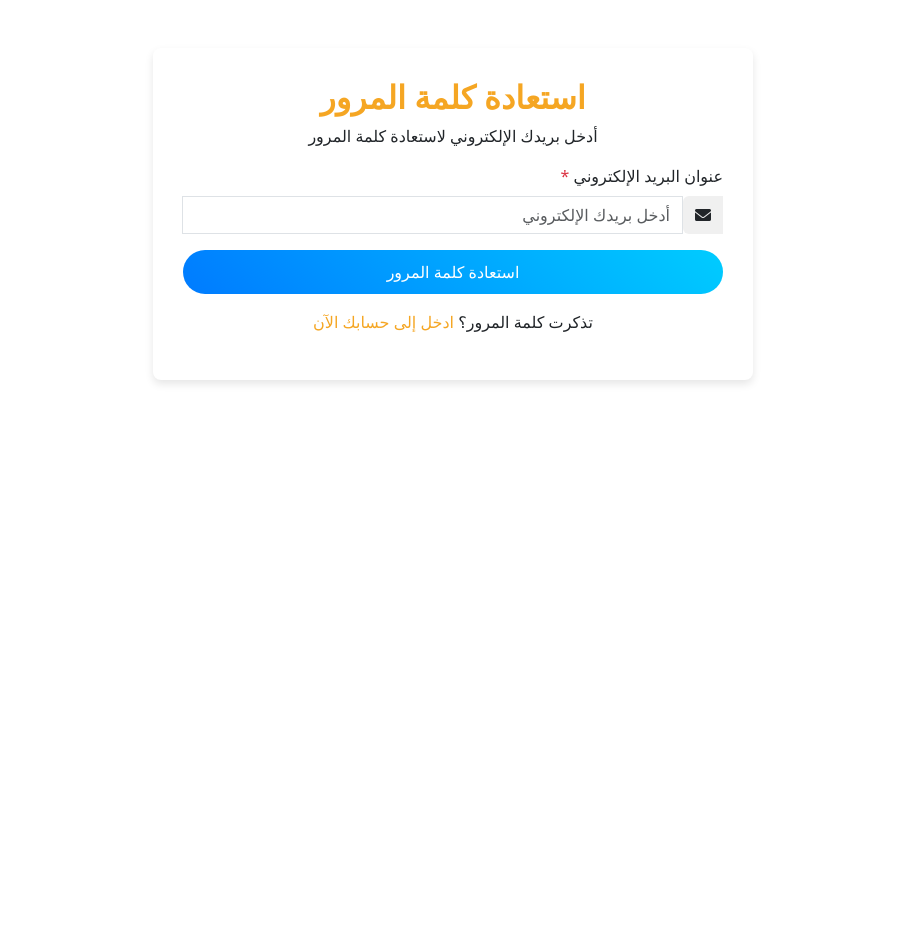
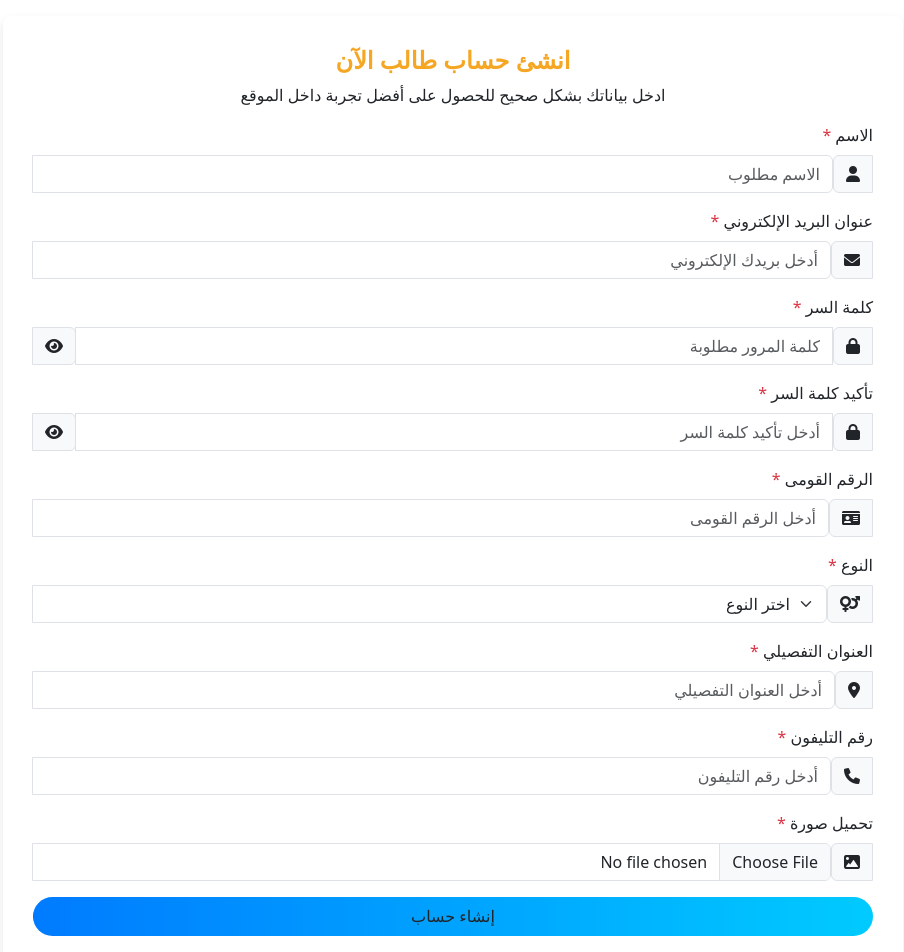
Before and after one commit to abdelrahmanlghorab/E-Learning-Front, an Angular app: page / in a window 1280 px wide. Shown: the top 952 px of the page, without its empty margins (187-1091 px from the left). Before the commit the page ends 800 px from the top, so only its background shows below. Built offline with nearby package versions, Linux system fonts and the light colour scheme.

Commit message:
edit StudentSignUp page

```diff
--- a/src/app/Auth/Registeration/student-sign-up/student-sign-up.component.css
+++ b/src/app/Auth/Registeration/student-sign-up/student-sign-up.component.css
@@ -32,18 +32,25 @@ body {
     border-color: #007bff;
 }
 
-.btn-primary {
-    background: linear-gradient(45deg, #007bff, #00ccff);
-    border: none;
-    padding: 10px 15px;
-    font-size: 16px;
-}
+.main-btn {
+    padding: 0.4rem 1rem;
+    color: var(--bg);
+    background: linear-gradient(
+        90deg,
+        var(--wave1, #007bff ),
+        var(--wave2,#00ccff ) 51%,
+        var(--wave1,  rgb(0 107 179))
+      )
+      var(--x, 0) / 200%;
+    scale: 1;
+    transition: 0.4s;
+  }
 
-.btn-primary:hover {
-    background: linear-gradient(45deg, #0056b3, #00b2d6);
-    box-shadow: 0 8px 20px rgba(0, 0, 0, 0.15);
-}
 
+  .main-btn:hover {
+    scale: 0.995;
+    --x: 100%;
+  }
 h2 {
     color: #f5a623;
     font-weight: bold;
--- a/src/app/Auth/Registeration/student-sign-up/student-sign-up.component.html
+++ b/src/app/Auth/Registeration/student-sign-up/student-sign-up.component.html
@@ -57,8 +57,66 @@
             <small>كلمات المرور غير متطابقة.</small>
           </div>
         </div>
+        <div class="mb-3">
+          <label for="nationalId" class="form-label">الرقم القومى <span class="text-danger">*</span></label>
+          <div class="input-group">
+              <span class="input-group-text"><i class="fas fa-id-card"></i></span>
+              <input type="text" id="nationalId" class="form-control" placeholder="أدخل الرقم القومى" formControlName="nationalId">
+          </div>
+          <div *ngIf="f['nationalId'].invalid && (f['nationalId'].dirty || f['nationalId'].touched)" class="text-danger">
+              <small *ngIf="f['nationalId'].errors?.['required']">الرقم القومي مطلوب.</small>
+              <small *ngIf="f['nationalId'].errors?.['pattern']">الرقم القومي غير صحيح.</small>
+          </div>
+      </div>
 
-        <button type="submit" class="btn btn-primary rounded-5 custom-button w-100" [disabled]="registerForm.invalid">إنشاء حساب</button>
+      <div class="mb-3">
+          <label for="gender" class="form-label">النوع <span class="text-danger">*</span></label>
+          <div class="input-group">
+              <span class="input-group-text"><i class="fas fa-venus-mars"></i></span>
+              <select id="gender" class="form-select" formControlName="gender">
+                  <option value="" disabled selected>اختر النوع</option>
+                  <option value="male">ذكر</option>
+                  <option value="female">أنثى</option>
+              </select>
+          </div>
+          <div *ngIf="f['gender'].invalid && (f['gender'].dirty || f['gender'].touched)" class="text-danger">
+              <small *ngIf="f['gender'].errors?.['required']">النوع مطلوب.</small>
+          </div>
+      </div>
+
+      <div class="mb-3">
+          <label for="address" class="form-label">العنوان التفصيلي <span class="text-danger">*</span></label>
+          <div class="input-group">
+              <span class="input-group-text"><i class="fas fa-map-marker-alt"></i></span>
+              <input type="text" id="address" class="form-control" placeholder="أدخل العنوان التفصيلي" formControlName="address">
+          </div>
+          <div *ngIf="f['address'].invalid && (f['address'].dirty || f['address'].touched)" class="text-danger">
+              <small *ngIf="f['address'].errors?.['required']">العنوان مطلوب.</small>
+          </div>
+      </div>
+
+      <div class="mb-3">
+          <label for="phone" class="form-label">رقم التليفون <span class="text-danger">*</span></label>
+          <div class="input-group">
+              <span class="input-group-text"><i class="fas fa-phone"></i></span>
+              <input type="text" id="phone" class="form-control" placeholder="أدخل رقم التليفون" formControlName="phone">
+          </div>
+          <div *ngIf="f['phone'].invalid && (f['phone'].dirty || f['phone'].touched)" class="text-danger">
+              <small *ngIf="f['phone'].errors?.['required']">رقم التليفون مطلوب.</small>
+              <small *ngIf="f['phone'].errors?.['pattern']">رقم التليفون غير صحيح.</small>
+          </div>
+      </div>
+
+      <div class="mb-3">
+          <label for="profilePicture" class="form-label">تحميل صورة <span class="text-danger">*</span></label>
+          <div class="input-group">
+              <span class="input-group-text"><i class="fas fa-image"></i></span>
+              <input type="file" id="profilePicture" class="form-control" formControlName="profilePicture">
+          </div>
+      </div>
+
+
+        <button type="submit" class="btn main-btn rounded-5 custom-button w-100" >إنشاء حساب</button>
       </form>
 
       <div class="text-center mt-3">
--- a/src/app/Auth/Registeration/student-sign-up/student-sign-up.component.ts
+++ b/src/app/Auth/Registeration/student-sign-up/student-sign-up.component.ts
@@ -26,7 +26,13 @@ export class StudentSignUPComponent implements OnInit {
         Validators.minLength(6),
         Validators.pattern('(?=.*[a-z])(?=.*[A-Z])(?=.*[0-9])(?=.*[!@#$%^&*]).*')
       ]],
-      confirmPassword: ['', Validators.required]
+      confirmPassword: ['', Validators.required],
+      nationalId: ['', [Validators.required, Validators.pattern(/^[0-9]{14}$/)]],
+      gender: ['', Validators.required],
+      address: ['', Validators.required],
+      phone: ['', [Validators.required, Validators.pattern(/^[0-9]{11}$/)]],
+      profilePicture: ['', Validators.required]
+
     }, { validators: this.passwordMatchValidator });
   }
 
@@ -49,7 +55,9 @@ export class StudentSignUPComponent implements OnInit {
 
   onSubmit() {
     if (this.registerForm.valid) {
-      console.log('Form Submitted', this.registerForm.value);
+      console.log("Form Submitted", this.registerForm.value);
+    } else {
+      this.registerForm.markAllAsTouched();
     }
   }
 
--- a/src/app/Auth/Registeration/teacher-sign-up/teacher-sign-up.component.css
+++ b/src/app/Auth/Registeration/teacher-sign-up/teacher-sign-up.component.css
@@ -32,16 +32,25 @@ body {
     border-color: #007bff;
 }
 
-.btn-primary {
-    background: linear-gradient(45deg, #007bff, #00ccff);
-    border: none;
-    padding: 10px;
-}
+.main-btn {
+    padding: 0.4rem 1rem;
+    color: var(--bg);
+    background: linear-gradient(
+        90deg,
+        var(--wave1, #007bff ),
+        var(--wave2,#00ccff ) 51%,
+        var(--wave1,  rgb(0 107 179))
+      )
+      var(--x, 0) / 200%;
+    scale: 1;
+    transition: 0.4s;
+  }
 
-.btn-primary:hover {
-    background: linear-gradient(45deg, #0056b3, #00b2d6);
-    box-shadow: 0 8px 20px rgba(0, 0, 0, 0.15);
-}
+
+  .main-btn:hover {
+    scale: 0.995;
+    --x: 100%;
+  }
 
 h2 {
     color: #f5a623;
--- a/src/app/Auth/Registeration/teacher-sign-up/teacher-sign-up.component.html
+++ b/src/app/Auth/Registeration/teacher-sign-up/teacher-sign-up.component.html
@@ -116,7 +116,7 @@
                 </div>
             </div>
 
-            <button type="submit" class="btn btn-primary rounded-5 custom-button w-100" [disabled]="registerForm.invalid">إنشاء حساب</button>
+            <button type="submit" class="btn main-btn rounded-5 custom-button w-100" >إنشاء حساب</button>
         </form>
 
         <div class="text-center mt-3">
--- a/src/app/Auth/Registeration/teacher-sign-up/teacher-sign-up.component.ts
+++ b/src/app/Auth/Registeration/teacher-sign-up/teacher-sign-up.component.ts
@@ -36,13 +36,11 @@ export class TeacherSignUPComponent implements OnInit {
     }, { validator: this.passwordMatchValidator });
   }
 
-  // Custom Validator to check if passwords match
   passwordMatchValidator(form: FormGroup) {
     return form.get('password')?.value === form.get('confirmPassword')?.value
       ? null : { passwordMismatch: true };
   }
 
-  // Getter for easier access to form controls in HTML
   get f() { return this.registerForm.controls; }
 
   togglePasswordVisibility() {
@@ -59,7 +57,7 @@ export class TeacherSignUPComponent implements OnInit {
     if (this.registerForm.valid) {
       console.log("Form Submitted", this.registerForm.value);
     } else {
-      console.log("Form is invalid");
+      this.registerForm.markAllAsTouched();
     }
   }
 }
--- a/src/app/Auth/forget-password/forget-password.component.css
+++ b/src/app/Auth/forget-password/forget-password.component.css
@@ -27,15 +27,24 @@
     box-shadow: none;
 }
 
-.btn-primary {
-    background: linear-gradient(45deg, #007bff, #00ccff);
-    border: none;
-    padding: 10px;
-}
+.main-btn {
+    padding: 0.4rem 1rem;
+    color: var(--bg);
+    background: linear-gradient(
+        90deg,
+        var(--wave1, #007bff ),
+        var(--wave2,#00ccff ) 51%,
+        var(--wave1,  rgb(0 107 179))
+      )
+      var(--x, 0) / 200%;
+    scale: 1;
+    transition: 0.4s;
+  }
 
-.btn-primary:hover {
-    background: linear-gradient(45deg, #0056b3, #00b2d6);
-    box-shadow: 0 8px 20px rgba(0, 0, 0, 0.15);
+
+  .main-btn:hover {
+    scale: 0.995;
+    --x: 100%;
   }
 h2 {
     color: #f5a623;
--- a/src/app/Auth/forget-password/forget-password.component.html
+++ b/src/app/Auth/forget-password/forget-password.component.html
@@ -16,7 +16,7 @@
                   </div>
             </div>
 
-            <button type="submit" class="btn btn-primary rounded-5 custom-button w-100">استعادة كلمة المرور</button>
+            <button type="submit" class="btn main-btn rounded-5 custom-button w-100">استعادة كلمة المرور</button>
         </form>
 
         <div class="text-center mt-3">
--- a/src/app/Auth/sign-in/sign-in.component.css
+++ b/src/app/Auth/sign-in/sign-in.component.css
@@ -16,16 +16,23 @@ section.container > div {
   }
 
   button {
-    background: linear-gradient(45deg, #007bff, #00ccff);
-    height: 60px !important;
-    font-size: 22px;
-    font-weight: 700;
-    transition: 0.3s;
+    padding: 0.4rem 1rem;
+    color: var(--bg);
+    background: linear-gradient(
+        90deg,
+        var(--wave1, #007bff ),
+        var(--wave2,#00ccff ) 51%,
+        var(--wave1,  rgb(0 107 179))
+      )
+      var(--x, 0) / 200%;
+    scale: 1;
+    transition: 0.4s;
   }
+
+
   button:hover {
-    background: linear-gradient(45deg, #0056b3, #00b2d6);
-    box-shadow: 0 8px 20px rgba(0, 0, 0, 0.15);
-
+    scale: 0.995;
+    --x: 100%;
   }
 
   h3 {
--- a/src/app/Auth/sign-in/sign-in.component.html
+++ b/src/app/Auth/sign-in/sign-in.component.html
@@ -48,7 +48,7 @@
       </div>
 
       <div class="d-grid gap-3 text-center my-4">
-        <button class="btn rounded-5 custom-button" type="submit" [disabled]="signInForm.invalid">تسجيل الدخول</button>
+        <button class="btn rounded-5 custom-button" type="submit" >تسجيل الدخول</button>
         <p>لا يوجد لديك حساب؟
           <a href="/signup" class="text-second text-decoration-none" style="color: orange;">انشئ حسابك الآن</a>
         </p>
--- a/src/app/Auth/sign-in/sign-in.component.ts
+++ b/src/app/Auth/sign-in/sign-in.component.ts
@@ -1,6 +1,7 @@
 import { Component } from '@angular/core';
 import { ReactiveFormsModule, FormBuilder, FormGroup, Validators } from '@angular/forms';
 import { CommonModule } from '@angular/common';
+
 
 @Component({
   selector: 'app-sign-in',
--- a/src/app/app.component.html
+++ b/src/app/app.component.html
@@ -1,4 +1,4 @@
 <!-- <app-sign-in></app-sign-in> -->
- <!-- <app-student-sign-up></app-student-sign-up> -->
+ <app-student-sign-up></app-student-sign-up>
   <!-- <app-teacher-sign-up></app-teacher-sign-up> -->
-   <app-forget-password></app-forget-password>
+   <!-- <app-forget-password></app-forget-password> -->
```
